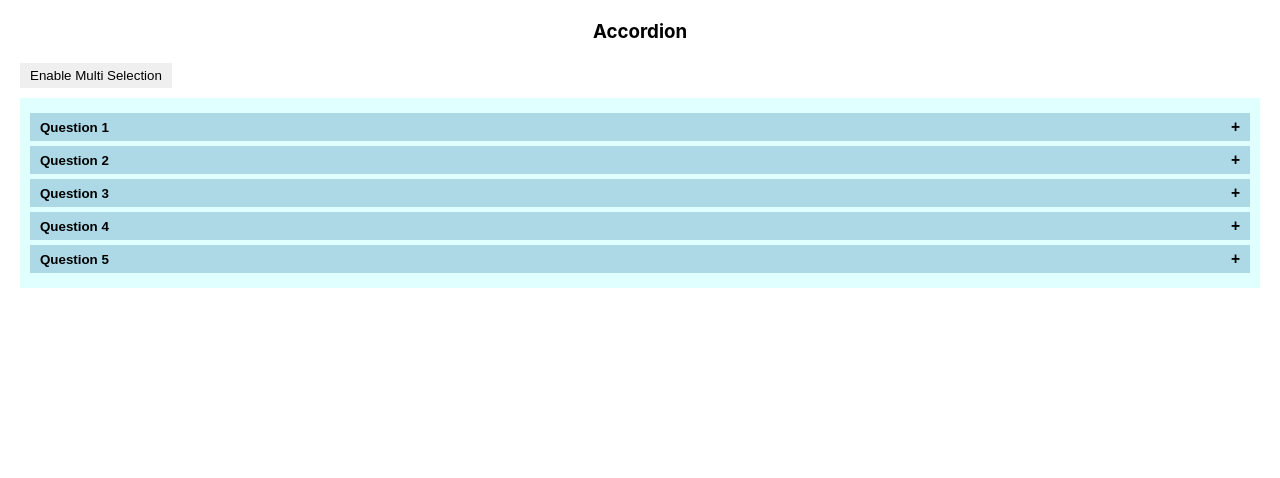
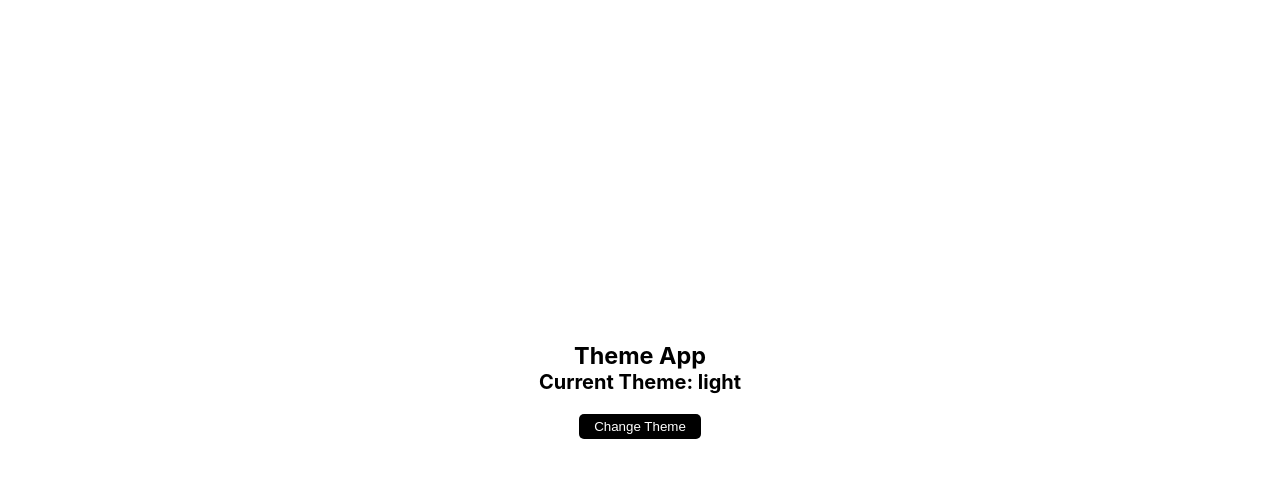
Before and after one commit to pankaj-kumar-mishra/react-experiments, a React (Create React App) app: page /products/1 in a window 1280 px wide. Shown: the top 478 px of the page. Built offline with nearby package versions, Linux system fonts and the light colour scheme.

Commit message:
Theme (light/dark) added

```diff
--- a/src/App.js
+++ b/src/App.js
@@ -11,7 +11,8 @@ import React from "react";
 // import { CustomTabs } from "./custom-tabs";
 // import { ProgressBarExample } from "./progress-bar";
 // import { TicTacToe } from "./tic-tac-toe";
-import { Accordion } from "./accordion";
+// import { Accordion } from "./accordion";
+import { ThemeApp } from "./theme-app";
 
 const App = () => {
   return (
@@ -29,7 +30,8 @@ const App = () => {
       {/* <CustomTabs /> */}
       {/* <ProgressBarExample /> */}
       {/* <TicTacToe /> */}
-      <Accordion />
+      {/* <Accordion /> */}
+      <ThemeApp />
     </>
   );
 };
--- /dev/null
+++ b/src/theme-app/ThemeApp.jsx
@@ -0,0 +1,21 @@
+import React from "react";
+import useLocalStorage from "./useLocalStorage";
+import styles from "./themeApp.module.css";
+
+const ThemeApp = () => {
+  const [theme, setTheme] = useLocalStorage("theme", "light");
+
+  const handleClick = () => {
+    setTheme((prev) => (prev === "light" ? "dark" : "light"));
+  };
+
+  return (
+    <div className={styles.container} data-theme={theme}>
+      <h3>Theme App</h3>
+      <h4>Current Theme: {theme}</h4>
+      <button onClick={handleClick}>Change Theme</button>
+    </div>
+  );
+};
+
+export default ThemeApp;
--- /dev/null
+++ b/src/theme-app/index.js
@@ -0,0 +1,3 @@
+import ThemeApp from "./ThemeApp";
+
+export { ThemeApp };
--- /dev/null
+++ b/src/theme-app/themeApp.module.css
@@ -0,0 +1,34 @@
+:root {
+    --background: #fff;
+    --text: #000;
+    --button-bg: #000;
+    --button-text: #fff;
+}
+
+[data-theme="dark"] {
+    --background: #000;
+    --text: #fff;
+    --button-bg: #fff;
+    --button-text: #000;
+}
+
+.container {
+    background-color: var(--background);
+    color: var(--text);
+    height: 100vh;
+    width: 100vw;
+    display: flex;
+    flex-direction: column;
+    align-items: center;
+    justify-content: center;
+    font-size: 20px;
+}
+
+.container > button {
+    padding: 5px 15px;
+    background-color: var(--button-bg);
+    color: var(--button-text);
+    border: none;
+    margin: 20px;
+    border-radius: 5px;
+}
--- /dev/null
+++ b/src/theme-app/useLocalStorage.js
@@ -0,0 +1,24 @@
+import { useEffect, useState } from "react";
+
+const useLocalStorage = (key, defaultValue) => {
+  const getValue = () => {
+    let currentValue;
+    try {
+      currentValue = JSON.parse(localStorage.getItem(key)) || defaultValue;
+    } catch (error) {
+      currentValue = defaultValue;
+      console.log(error);
+    }
+    return currentValue;
+  };
+
+  const [value, setValue] = useState(() => getValue());
+
+  useEffect(() => {
+    localStorage.setItem(key, JSON.stringify(value));
+  }, [key, value]);
+
+  return [value, setValue];
+};
+
+export default useLocalStorage;
```
